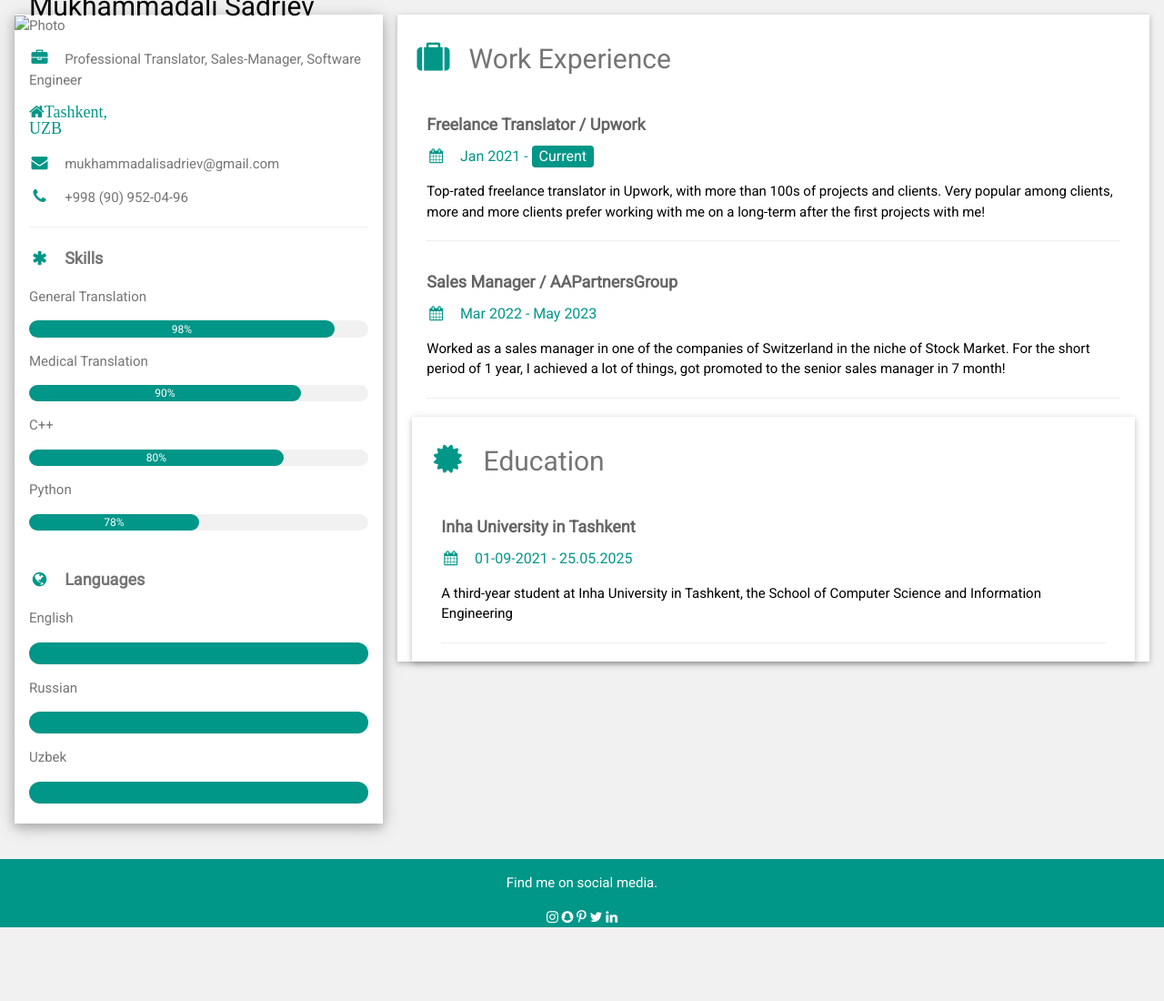
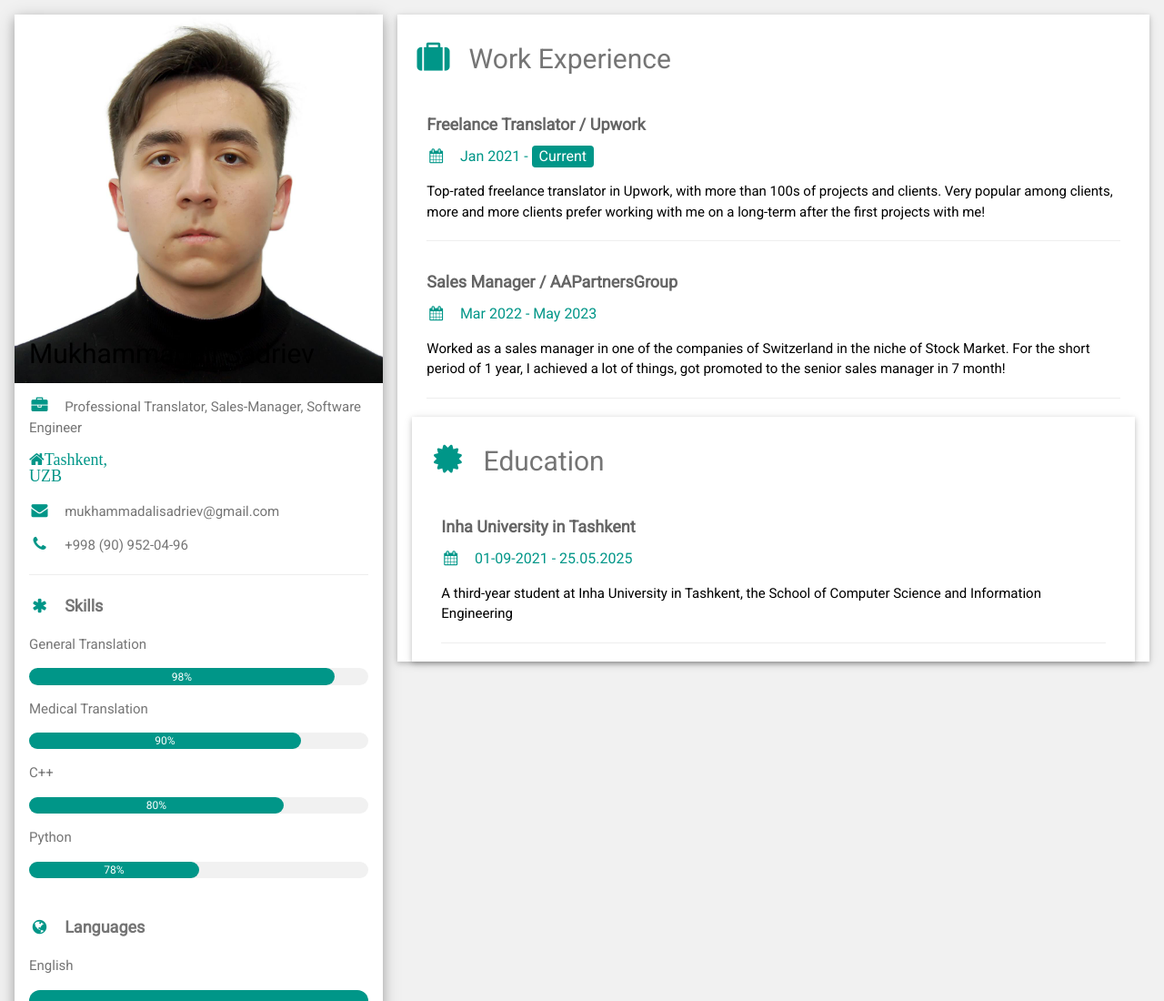
Before and after one commit to Mukhammadali2709/myresumepage.com, a plain HTML site: page index.html in a window 1280 px wide. Shown: the top 1100 px of the page at 91% size. Before the commit the page ends 1019 px from the top, so only its background shows below. Drawn offline with nearby package versions, Linux system fonts and the light colour scheme.

Commit message:
Update index.html

```diff
--- a/index.html
+++ b/index.html
@@ -1,8 +1,8 @@
 <!DOCTYPE html>
 <html>
   <head>
+    <title>MyResumePage</title>
     <meta charset="UTF-8">
-    <link rel='shortcut icon' href='https://simg.nicepng.com/png/small/10-105642_mac-clipart-frames-illustrations-apple-logo-gold-png.png'>
     <meta name="viewport" content="width=device-width, initial-scale=1">
     <link rel="stylesheet" href="https://www.w3schools.com/w3css/4/w3.css">
     <link rel='stylesheet' href='https://fonts.googleapis.com/css?family=Roboto'>
@@ -10,7 +10,7 @@
     <style>
     html,body,h1,h2,h3,h4,h5,h6 {font-family: "Roboto", sans-serif}
     </style>
-    <title>MyResumePage</title>
+
   </head>
 <body class="w3-light-grey">
 
@@ -25,7 +25,7 @@
 
       <div class="w3-white w3-text-grey w3-card-4">
         <div class="w3-display-container">
-          <img src="/Mukhammadali2709/myresumepage.com/blob/main/images/photo.jpg" style="width:100%" alt="Photo">
+          <img src="https://github.com/Mukhammadali2709/myresumepage.com/blob/main/images/photo.jpg" style="width:100%" alt="Photo">
           <div class="w3-display-bottomleft w3-container w3-text-black">
             <h2>Mukhammadali Sadriev</h2>
           </div>
```
